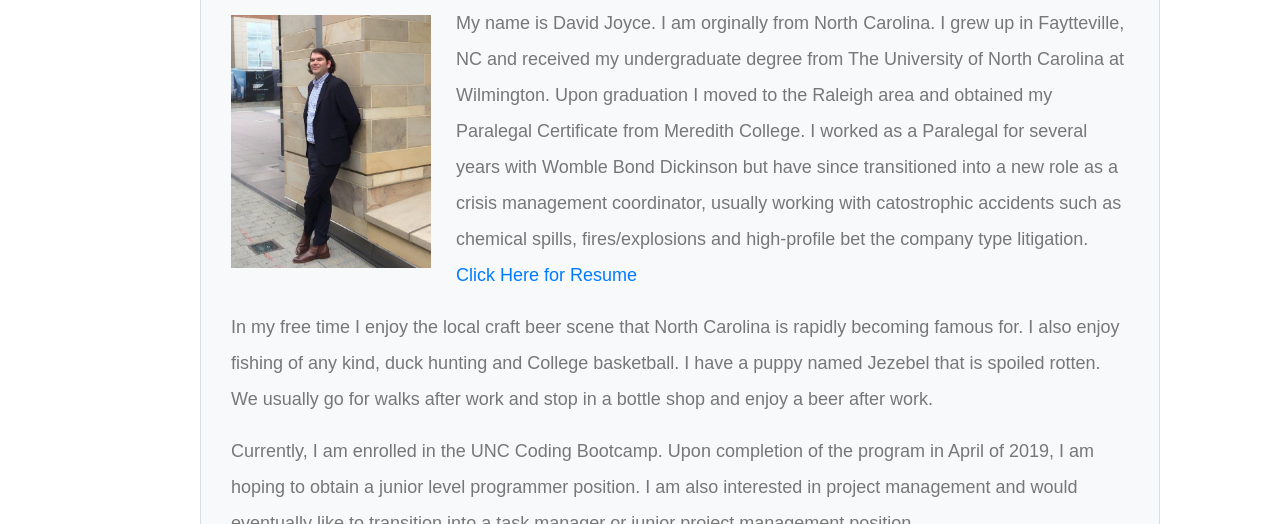
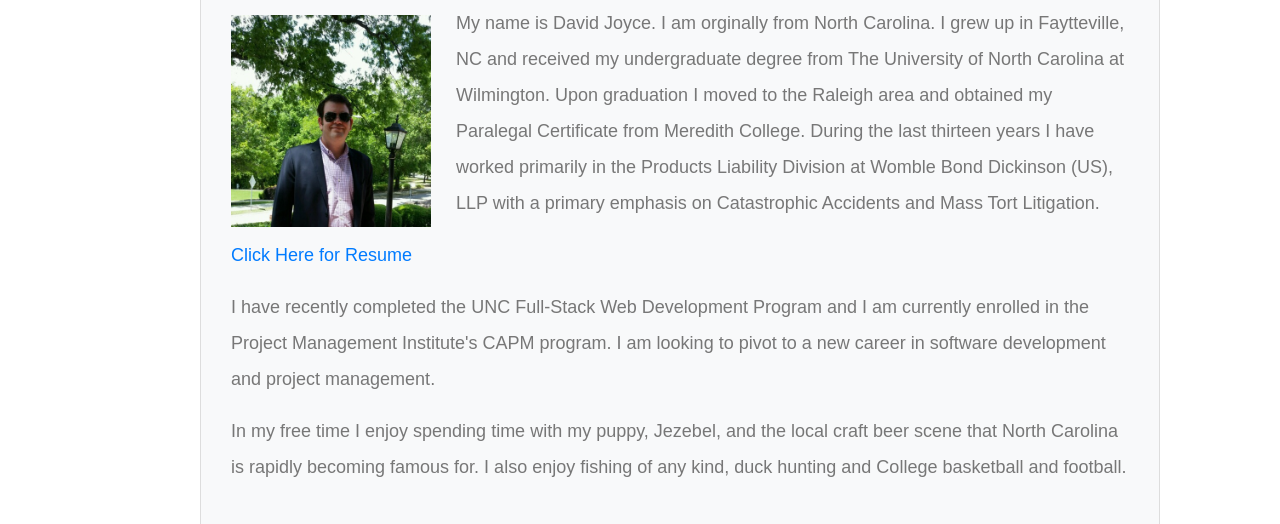
Before and after one commit to dajoyce/Bootstrap-Portfolio, a plain HTML site: page index.html in a window 1280 px wide. Shown: the part 276-800 px from the top of the page. Drawn offline with nearby package versions, Linux system fonts and the light colour scheme.

Commit message:
updated profile and pic

```diff
--- a/index.html
+++ b/index.html
@@ -33,41 +33,29 @@
       </div>
       <div class="row">
         <div class="col-md-12">
-          <img
-            src="assets/images/Profile.jpg"
-            class="picBio"
-            alt="David's Profile Pic"
-          />
+          <img src="assets/images/Profile2.jpg" class="picBio" alt="David's Profile Pic" />
           <p>
-            My name is David Joyce. I am orginally from North Carolina. I grew
-            up in Faytteville, NC and received my undergraduate degree from The
-            University of North Carolina at Wilmington. Upon graduation I moved
-            to the Raleigh area and obtained my Paralegal Certificate from
-            Meredith College. I worked as a Paralegal for several years with
-            Womble Bond Dickinson but have since transitioned into a new role as
-            a crisis management coordinator, usually working with catostrophic
-            accidents such as chemical spills, fires/explosions and high-profile
-            bet the company type litigation.
-            <a href="assets/images/DAJ Resume.pdf">Click Here for Resume</a>
+            My name is David Joyce. I am orginally from North Carolina. I grew up in Faytteville, NC and received my
+            undergraduate degree from The University of North Carolina at Wilmington. Upon graduation I moved to the
+            Raleigh area and obtained my Paralegal Certificate from Meredith College. During the last thirteen years I
+            have worked primarily in the Products Liability Division at Womble Bond Dickinson (US), LLP with a primary
+            emphasis on Catastrophic Accidents and Mass Tort Litigation.
+          </p>
+          <p><a href="assets/images/DAJ Resume.pdf">Click Here for Resume</a></p>
+          <p>
+            I have recently completed the UNC Full-Stack Web Development Program and I am currently enrolled in the
+            Project Management Institute's CAPM program. I am looking to pivot to a new career in software development
+            and project management.
           </p>
           <p>
-            In my free time I enjoy the local craft beer scene that North
-            Carolina is rapidly becoming famous for. I also enjoy fishing of any
-            kind, duck hunting and College basketball. I have a puppy named
-            Jezebel that is spoiled rotten. We usually go for walks after work
-            and stop in a bottle shop and enjoy a beer after work.
-          </p>
-          <p>
-            Currently, I am enrolled in the UNC Coding Bootcamp. Upon completion
-            of the program in April of 2019, I am hoping to obtain a junior
-            level programmer position. I am also interested in project
-            management and would eventually like to transition into a task
-            manager or junior project management position.
+            In my free time I enjoy spending time with my puppy, Jezebel, and the local craft beer scene that North
+            Carolina is rapidly becoming famous for. I also enjoy fishing of any kind, duck hunting and College
+            basketball and football.
           </p>
         </div>
       </div>
     </div>
 
-    <footer>Copyright &copy;</footer>
+    <footer>Copyright &copy; 2019 David Joyce</footer>
   </body>
 </html>
```
Also changed, not shown: portfolio.html (+1 -1 lines), assets/images/Profile2.jpg (added), 3 other files.
